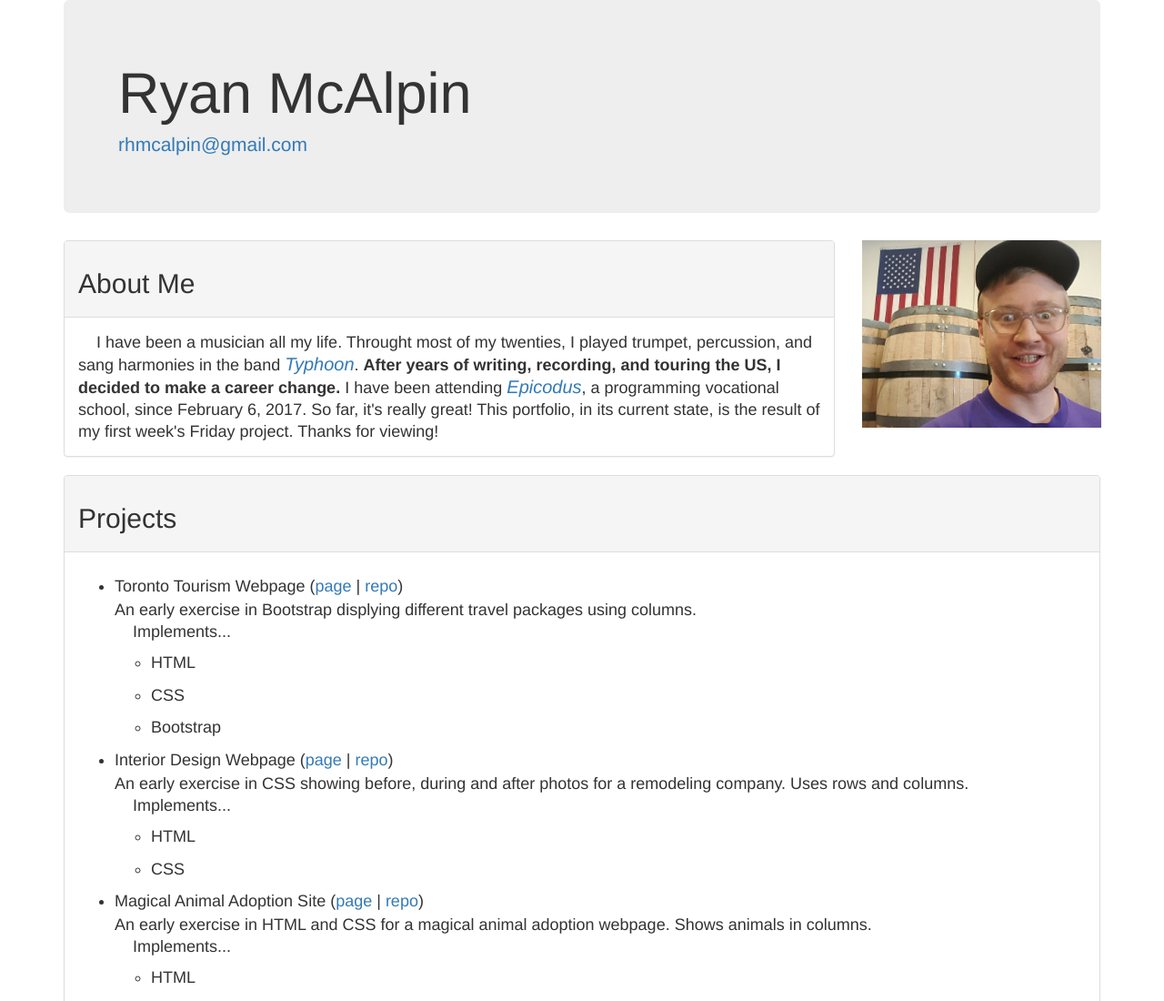
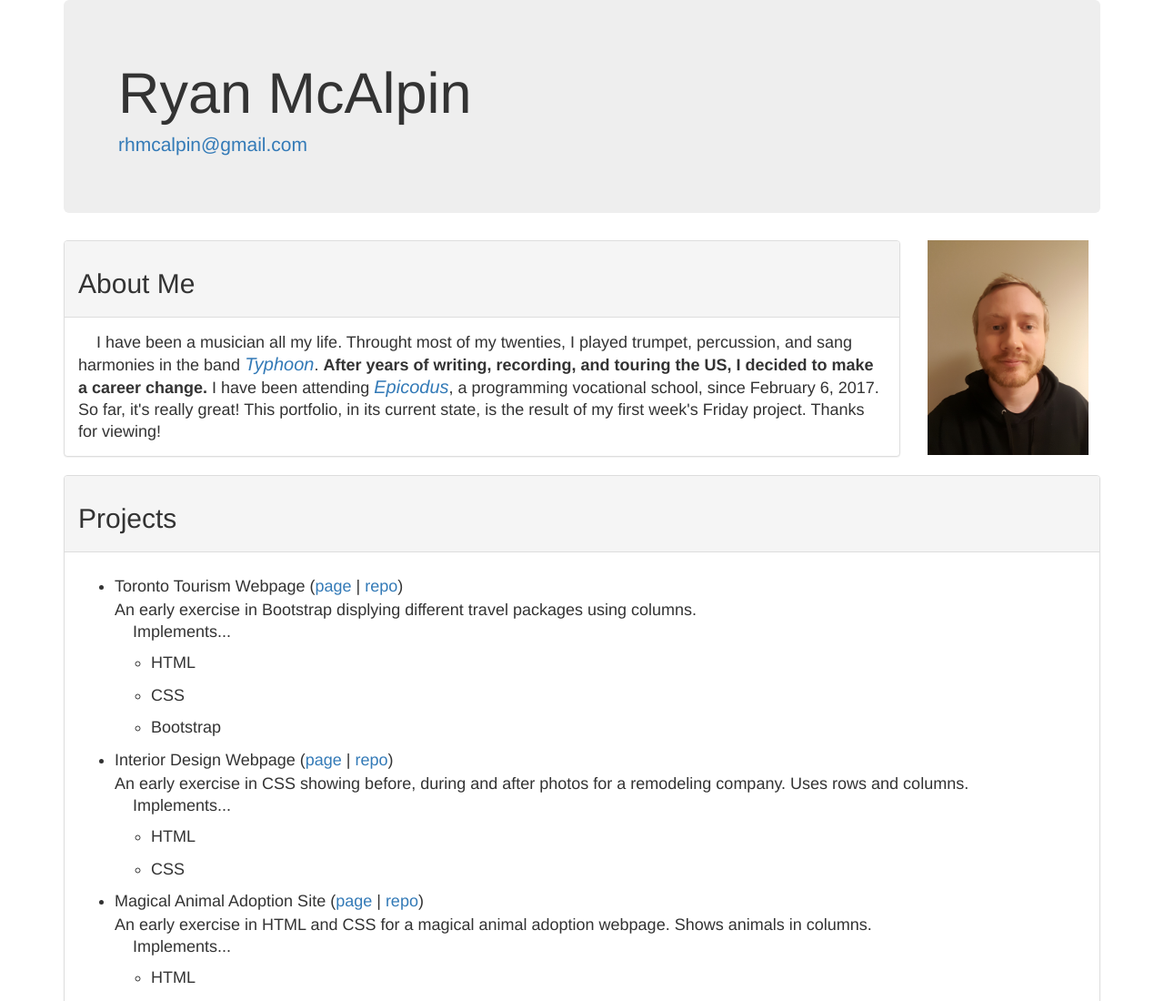
Before and after one commit to ryanmcalpin-epicodus/portfolio, a plain HTML site: page index.html in a window 1280 px wide. Shown: the top 1100 px of the page at 91% size. Drawn offline with Linux system fonts and the light colour scheme.

Commit message:
replace image with less embaracing alternative, fix row width to 100%

```diff
--- a/css/styles.css
+++ b/css/styles.css
@@ -3,7 +3,7 @@ body {
 }
 
 img {
-   height: 206px;
+   height: 236px;
 }
 
 p.indent {
@@ -31,3 +31,7 @@ em {
   font-weight: bold;
   color: #560000;
 }
+
+.row {
+  width: 100%
+}
--- a/index.html
+++ b/index.html
@@ -13,7 +13,7 @@
       </div>
 
       <div class="row">
-        <div class="col-md-9">
+        <div class="col-md-10">
           <div class="panel panel-default">
             <div class="panel-heading">
               <h2>About Me</h2>
@@ -23,8 +23,8 @@
             </div>
           </div>
         </div>
-        <div class="col-md-3">
-          <img src="img/weirdo.jpg" alt="a picture of me being weird">
+        <div class="col-md-2">
+          <img src="img/selfie.jpg" alt="a picture of me being weird">
         </div>
       </div>
 
```
Also changed, not shown: img/selfie.jpg (added).
